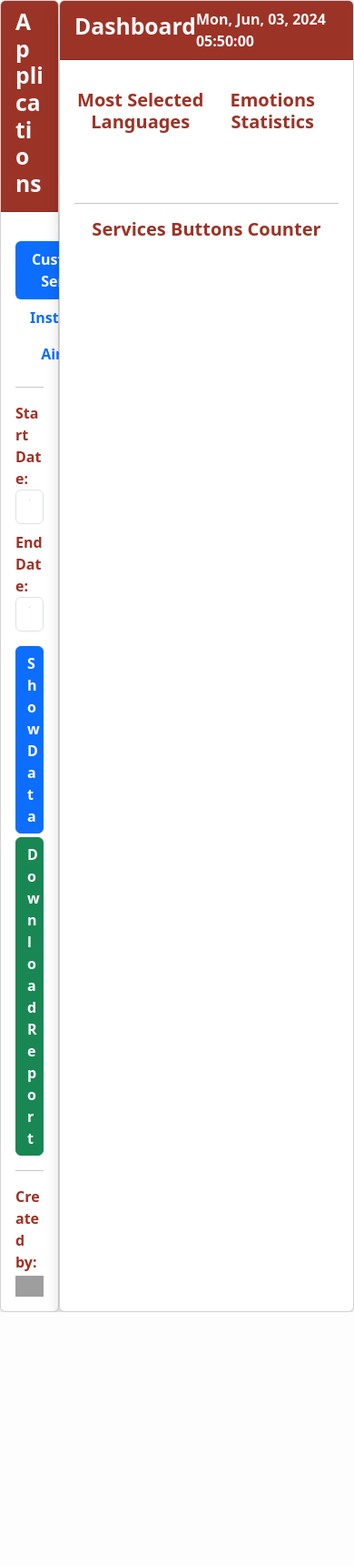
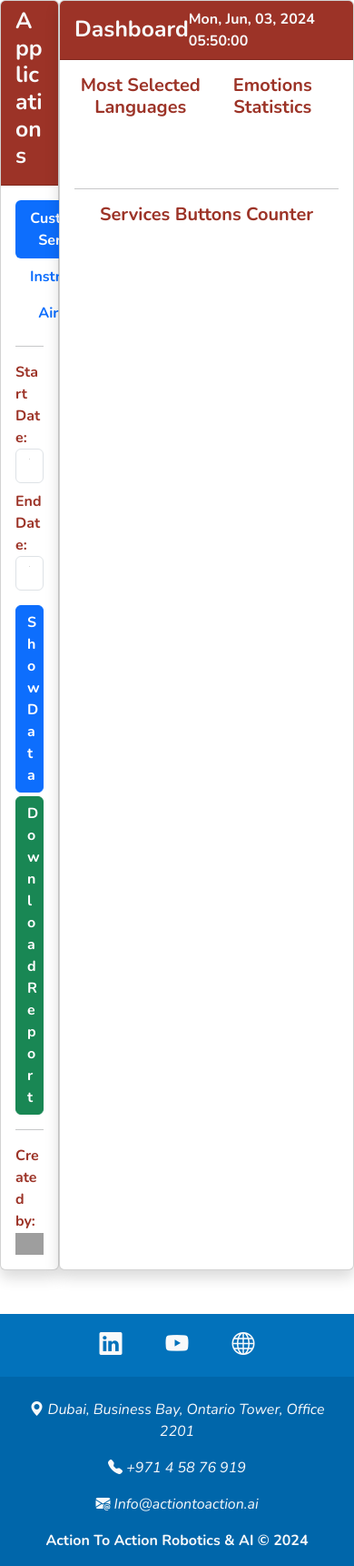
Before and after one commit to AymanKastaliBE/robots_api, a Django app: template templates/gdrfad_api/dashboard.html in a window 390 px wide. Shown: the whole page at 91% size. Before the commit the page ends 1442 px from the top, so only its background shows below. Run offline with Django 4.2, Linux system fonts and the light colour scheme; the template is opened without the code that fills it, so the values that code supplies are empty; grey boxes are pictures that could not be loaded.

Commit message:
adding footer

```diff
--- a/static/css/style.css
+++ b/static/css/style.css
@@ -1,7 +1,21 @@
+@import url('https://fonts.googleapis.com/css2?family=Nunito:ital,wght@0,200..1000;1,200..1000&display=swap');
+
 :root{
     --ata-blue-color: #0272bb;
+    --ata-blue-color-darker: #0066aa;
     --ata-gray-color: #86878b;
     --ata-blue-color-dark: #003f68;
+}
+
+html, body {
+    height: 100%;
+    margin: 0;
+    font-family: "Nunito", sans-serif;
+}
+
+body {
+    display: flex;
+    flex-direction: column;
 }
 
 *{
@@ -18,10 +32,18 @@
     background-color: var(--ata-blue-color-dark);
 }
 
-.navbar{
+.navbar, footer{
     background-color: var(--ata-blue-color);
 }
 
 .nav-dropdown{
     background-color: var(--ata-blue-color-dark);
 }
+
+.footer-icon{
+    font-size: 25px;
+}
+
+.footer-bottom{
+    background-color: var(--ata-blue-color-darker);
+}
--- /dev/null
+++ b/templates/footer.html
@@ -0,0 +1,33 @@
+<br>
+<br>
+<footer class="text-center mt-auto text-light" data-bs-theme="dark">
+    <div class="container p-3">
+        <section class="d-flex justify-content-center gap-5">
+            <a target="_blank" href="https://www.linkedin.com/company/action-to-action-robotics/" class="footer-icon">
+                <i class="bi bi-linkedin text-light"></i>
+            </a>
+            <a target="_blank" href="https://www.youtube.com/@Actiontoactionrobotics" class="footer-icon">
+                <i class="bi bi-youtube text-light"></i>
+            </a>
+            <a target="_blank" href="https://actiontoaction.ai/" class="footer-icon">
+                <i class="bi bi-globe text-light"></i>
+            </a>
+        </section>
+    </div>
+    <div class="text-center footer-bottom p-3">
+        <div class="row row-cols-1 row-cols-md-3 col-md-10 offset-md-1 g-3 pt-2 mb-3">
+            <div class="col">
+                <i class="bi bi-geo-alt-fill"> Dubai, Business Bay, Ontario Tower, Office 2201</i>
+            </div>
+            <div class="col">
+                <i class="bi bi-telephone-fill"> +971 4 58 76 919</i>
+            </div>
+            <div class="col">
+                <i class="bi bi-envelope-at-fill"> Info@actiontoaction.ai</i>
+            </div>
+        </div>
+        <span class="fw-bold">
+            Action To Action Robotics & AI © 2024
+        </span>
+    </div>
+</footer>
--- a/templates/gdrfad_api/dashboard.html
+++ b/templates/gdrfad_api/dashboard.html
@@ -8,7 +8,7 @@
     <div class="row g-0">
         <div class="col-2">
             <div class="card shadow h-100" style="height: 100vh">
-                <div class="card-header mb-3" style="background-color: #9c3327">
+                <div class="card-header" style="background-color: #9c3327">
                     <h2>
                         <b class="text-light">
                             Applications
@@ -60,8 +60,8 @@
         </div>
         <div class="col-10">
             <div class="card shadow h-100" style="height: 100vh">
-                <div class="card-header mb-3 d-flex align-items-center justify-content-between" style="background-color: #9c3327">
-                    <h2>
+                <div class="card-header d-flex align-items-center justify-content-between" style="background-color: #9c3327">
+                    <h2 class="mb-0">
                         <b class="text-light">
                             Dashboard
                         </b>
--- a/templates/index.html
+++ b/templates/index.html
@@ -14,5 +14,6 @@
       {% block content %}{% endblock content %}
     <script src="https://cdn.jsdelivr.net/npm/bootstrap@5.3.3/dist/js/bootstrap.bundle.min.js" integrity="sha384-YvpcrYf0tY3lHB60NNkmXc5s9fDVZLESaAA55NDzOxhy9GkcIdslK1eN7N6jIeHz" crossorigin="anonymous"></script>
     <script src="{% static 'js/scripts.js' %}"></script>
+    {% include "footer.html" %}
   </body>
 </html>
```
